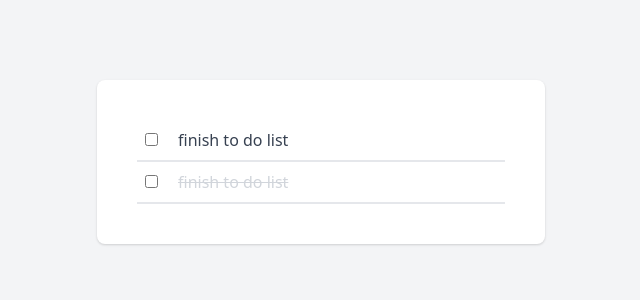
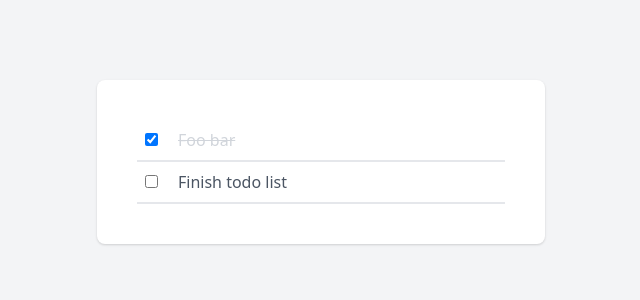
Before and after one commit to rdangol1/ToDoReactApp, a React (Create React App) app: page / in a window 1280 px wide. Shown: the top 300 px of the page, without its empty margins (319-959 px from the left). Built offline with nearby package versions, Linux system fonts and the light colour scheme.

Commit message:
Added todo items

```diff
--- a/package.json
+++ b/package.json
@@ -7,6 +7,7 @@
     "@testing-library/jest-dom": "^5.11.4",
     "@testing-library/react": "^11.1.0",
     "@testing-library/user-event": "^12.1.10",
+    "classnames": "^2.3.1",
     "react": "^17.0.2",
     "react-dom": "^17.0.2",
     "react-scripts": "4.0.3",
--- a/src/App.js
+++ b/src/App.js
@@ -1,16 +1,62 @@
+import React, { useState } from "react";
+import classnames from "classnames";
+
+const TodoItem = ({ onToggle, label, defaultCompleted }) => {
+  const [isChecked, setIsChecked] = useState(defaultCompleted);
+
+  const handleClick = () => {
+    setIsChecked(!isChecked);
+    onToggle();
+  };
+
+  const classname = classnames({
+    "text-gray-600": !isChecked,
+    "line-through": isChecked,
+    "text-gray-300": isChecked,
+  });
+
+  return (
+    <div className="border-b-2 p-2 ">
+      <input
+        onClick={handleClick}
+        className="mr-5"
+        type="checkbox"
+        id="first"
+        checked={isChecked}
+      />
+      <label className={classname} id="first">
+        {label}
+      </label>
+    </div>
+  );
+};
+
 const App = () => {
+  const [todoItems, setTodoItems] = useState([
+    {
+      text: "Foo bar",
+      defaultCompleted: true,
+    },
+    {
+      text: "Finish todo list",
+      defaultCompleted: false,
+    },
+  ]);
+
+  const checkboxToggled = () => {
+    console.log("Checkbox was toggled");
+  };
+
   return (
     <div className="contatiner py-20 mx-auto max-w-md">
       <div className="bg-white rounded-lg p-10 text-black shadow">
-      <div className="border-b-2 p-2 ">
-          <input className=" mr-5" type="checkbox" id="first"/>
-          <label className="text-gray-700" id="first">finish to do list</label>
-          </div>
-        <div className="border-b-2 p-2 ">
-          <input className=" mr-5" type="checkbox" id="first"/>
-          <label className="text-gray-300 line-through " id="first">finish to do list</label>
-          </div>
-
+        {todoItems.map((item) => (
+          <TodoItem
+            label={item.text}
+            defaultCompleted={item.defaultCompleted}
+            onToggle={checkboxToggled}
+          />
+        ))}
       </div>
     </div>
   );
```
Also changed, not shown: 2 other files (tests, documents, lock files or other folders).
